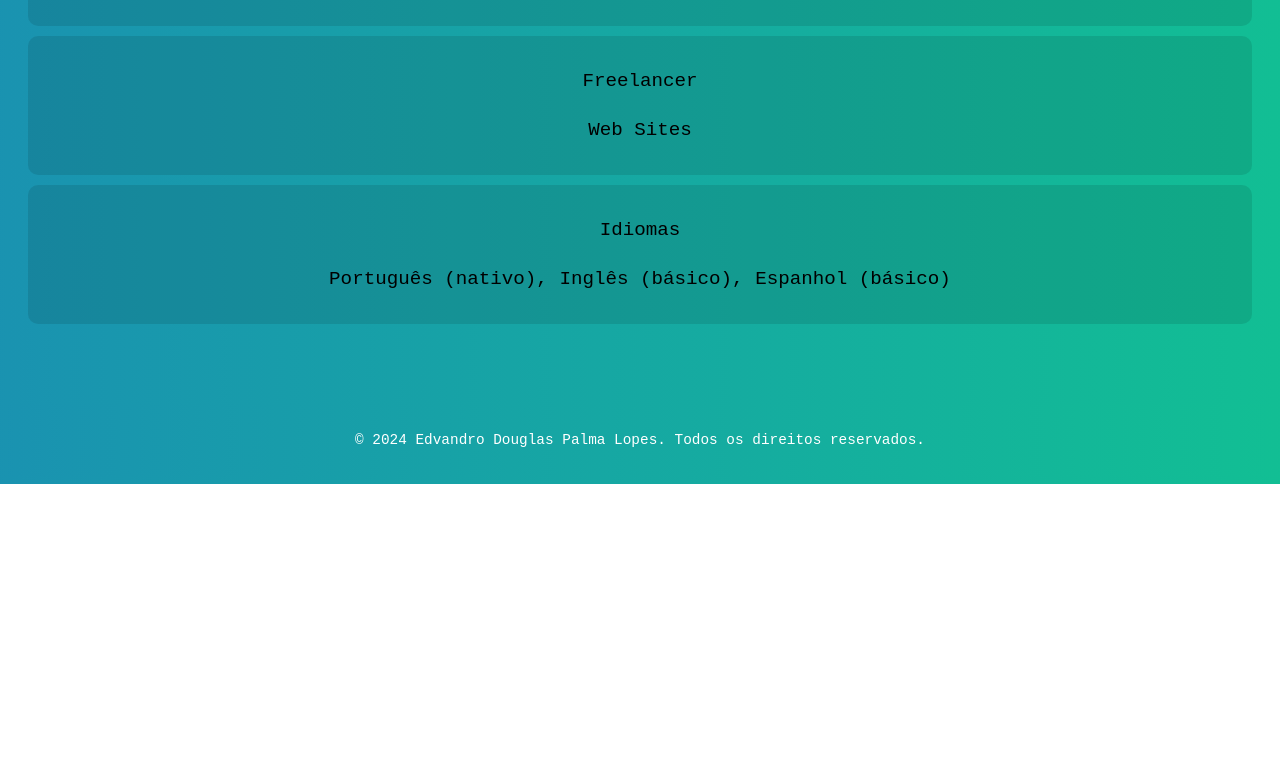
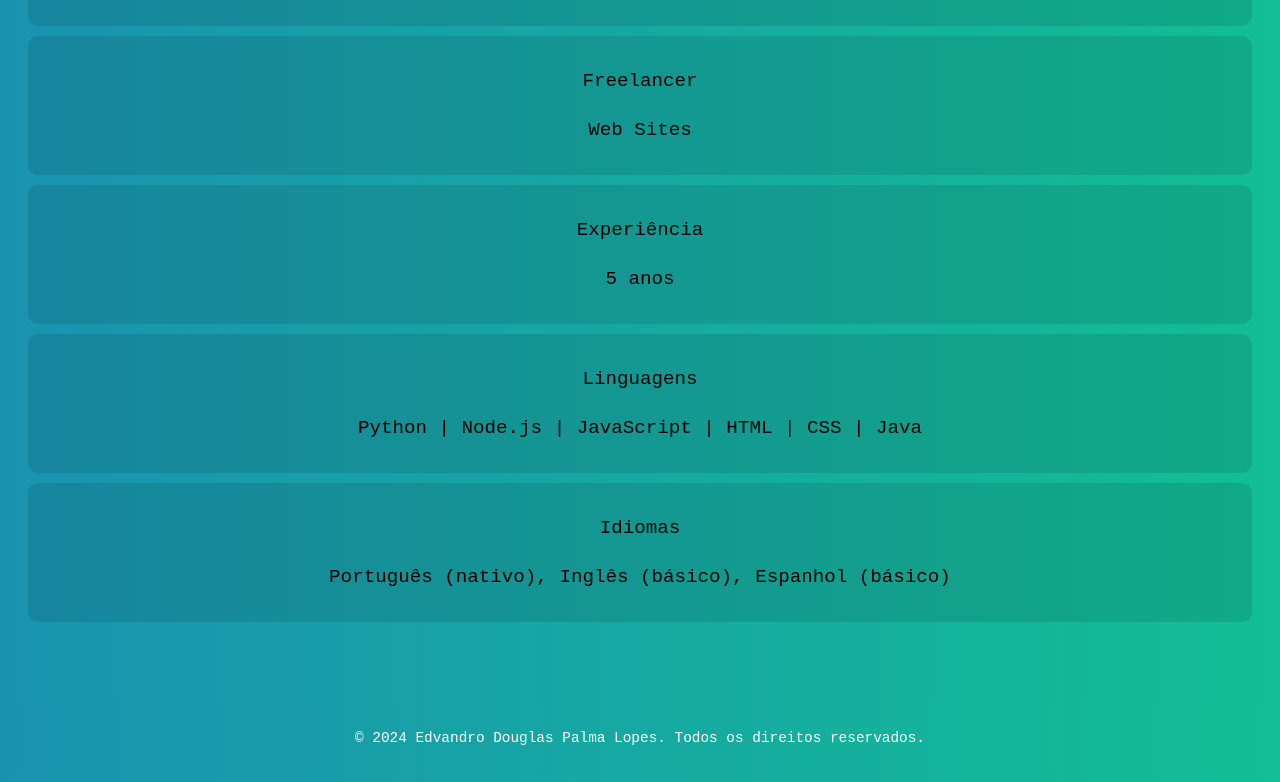
Before and after one commit to delvindhost/portfolio, a plain HTML site: page contato.html in a window 1280 px wide. Shown: the part 793-1575 px from the top of the page. Before the commit the page ends 1277 px from the top, so only its background shows below. Drawn offline with Linux system fonts and the light colour scheme.

Commit message:
atualizar

```diff
--- a/contato.html
+++ b/contato.html
@@ -56,6 +56,14 @@
                 <p>Freelancer</p>
                 <p>Web Sites</p>
             </div>
+            <div class="formation-info">
+                <p>Experiência</p>
+                <p>5 anos</p>
+            </div>
+            <div class="formation-info">
+                <p>Linguagens</p>
+                <p>Python | Node.js | JavaScript | HTML | CSS | Java</p>
+            </div>
             <div class="language-info">
                 <p>Idiomas</p>
                 <p>Português (nativo), Inglês (básico), Espanhol (básico)</p>
```
